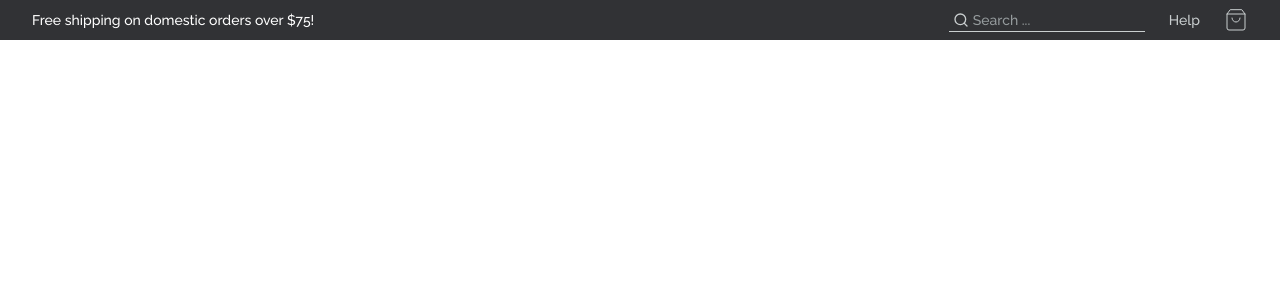
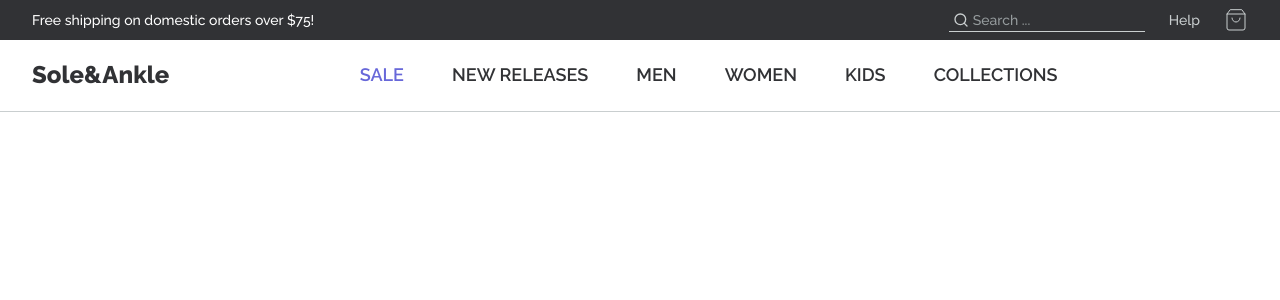
Before and after one commit to otahontas/sole-and-ankle, a React (Create React App) app: page / in a window 1280 px wide. Shown: the top 300 px of the page. Built offline with nearby package versions, Linux system fonts and the light colour scheme.

Commit message:
Add header

```diff
--- a/src/components/App.js
+++ b/src/components/App.js
@@ -1,10 +1,10 @@
 import GlobalStyle from "./GlobalStyle";
-import SuperHeader from "./SuperHeader";
+import Header from "./Header";
 
 const App = () => {
   return (
     <>
-      <SuperHeader />
+      <Header />
       <GlobalStyle />
     </>
   );
--- a/src/components/GlobalStyle.js
+++ b/src/components/GlobalStyle.js
@@ -8,6 +8,7 @@ const GlobalStyle = createGlobalStyle`
     box-sizing: border-box;
     font-family: 'Raleway', sans-serif;
     line-height: 1.45;
+    font-weight: 500;
     -webkit-font-smoothing: antialiased;
     -moz-osx-font-smoothing: auto;
   }
@@ -24,6 +25,7 @@ const GlobalStyle = createGlobalStyle`
   html, body, #root {
     height: 100%;
     font-family: 'Raleway', sans-serif;
+    font-weight: 500;
     line-height: 1.45;
     -webkit-font-smoothing: antialiased;
     -moz-osx-font-smoothing: auto;
--- /dev/null
+++ b/src/components/Header/Header.js
@@ -0,0 +1,80 @@
+import styled from "styled-components";
+import SuperHeader from "../SuperHeader";
+
+const MainHeader = styled.div`
+  width: 100%;
+  height: 72px;
+  display: flex;
+  border-bottom: 1px solid ${p => p.theme.colors.gray300};
+  align-items: center;
+  padding: 18px 32px;
+`;
+
+const NavWrapper = styled.nav`
+  width: 100%;
+  display: flex;
+  justify-content: center;
+  margin: 0px 48px;
+`;
+
+const LinkList = styled.ul`
+  display: flex;
+  gap: 48px;
+`;
+
+const LinkBase = styled.a`
+  text-decoration: none;
+
+  &:hover {
+    text-decoration: underline;
+  }
+`;
+
+const Brand = styled(LinkBase)`
+  flex: 1;
+  font-size: ${24 / 16}rem;
+  color: ${p => p.theme.colors.gray900};
+  font-weight: ${p => p.theme.weights.bold};
+  max-width: 248px;
+`;
+
+const NavLink = styled(LinkBase)`
+  font-size: ${18 / 16}rem;
+  text-transform: uppercase;
+  color: ${p =>
+    p.current ? p.theme.colors.secondary : p.theme.colors.gray900};
+  font-weight: ${p => p.theme.weights.medium};
+`;
+
+const links = ["Sale", "New Releases", "Men", "Women", "Kids", "Collections"];
+const currentPage = "Sale";
+
+const Nav = () => (
+  <NavWrapper>
+    <LinkList>
+      {links.map(link =>
+        link === currentPage ? (
+          <NavLink current key={link} href="#">
+            {link}
+          </NavLink>
+        ) : (
+          <NavLink key={link} href="#">
+            {link}
+          </NavLink>
+        )
+      )}
+    </LinkList>
+  </NavWrapper>
+);
+
+const Header = () => (
+  <>
+    <SuperHeader />
+    <MainHeader>
+      <Brand href="/">Sole&Ankle</Brand>
+      <Nav />
+    </MainHeader>
+  </>
+);
+
+export default Header;
--- /dev/null
+++ b/src/components/Header/index.js
@@ -0,0 +1 @@
+export { default } from "./Header";
--- /dev/null
+++ b/src/components/ShoeCardGrid/index.js
@@ -0,0 +1 @@
+export { default } from "./ShoeCardGrid";
```
Also changed, not shown: src/components/ShoeCardGrid/ShoeCardGrid.js (added, +87 -0 lines).
